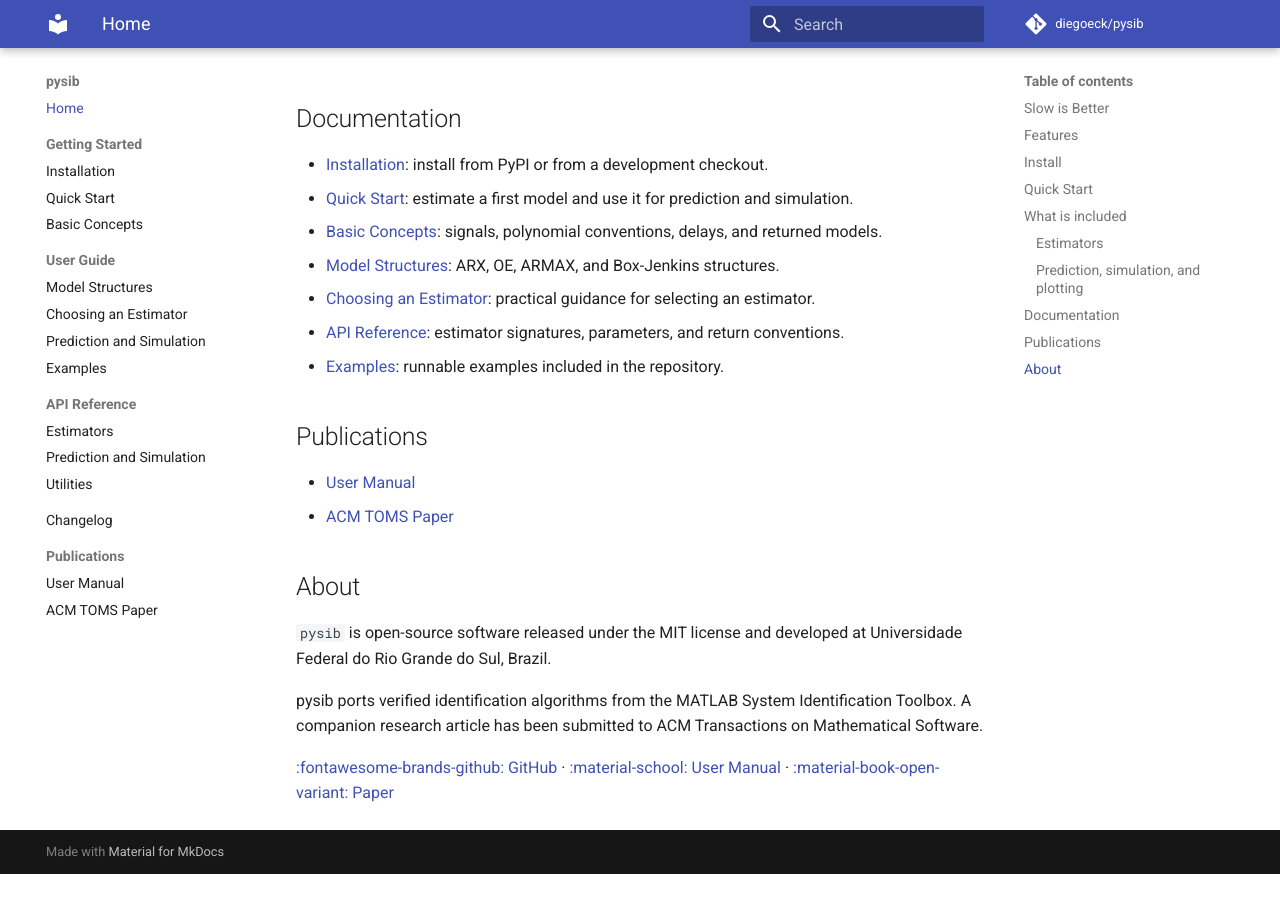
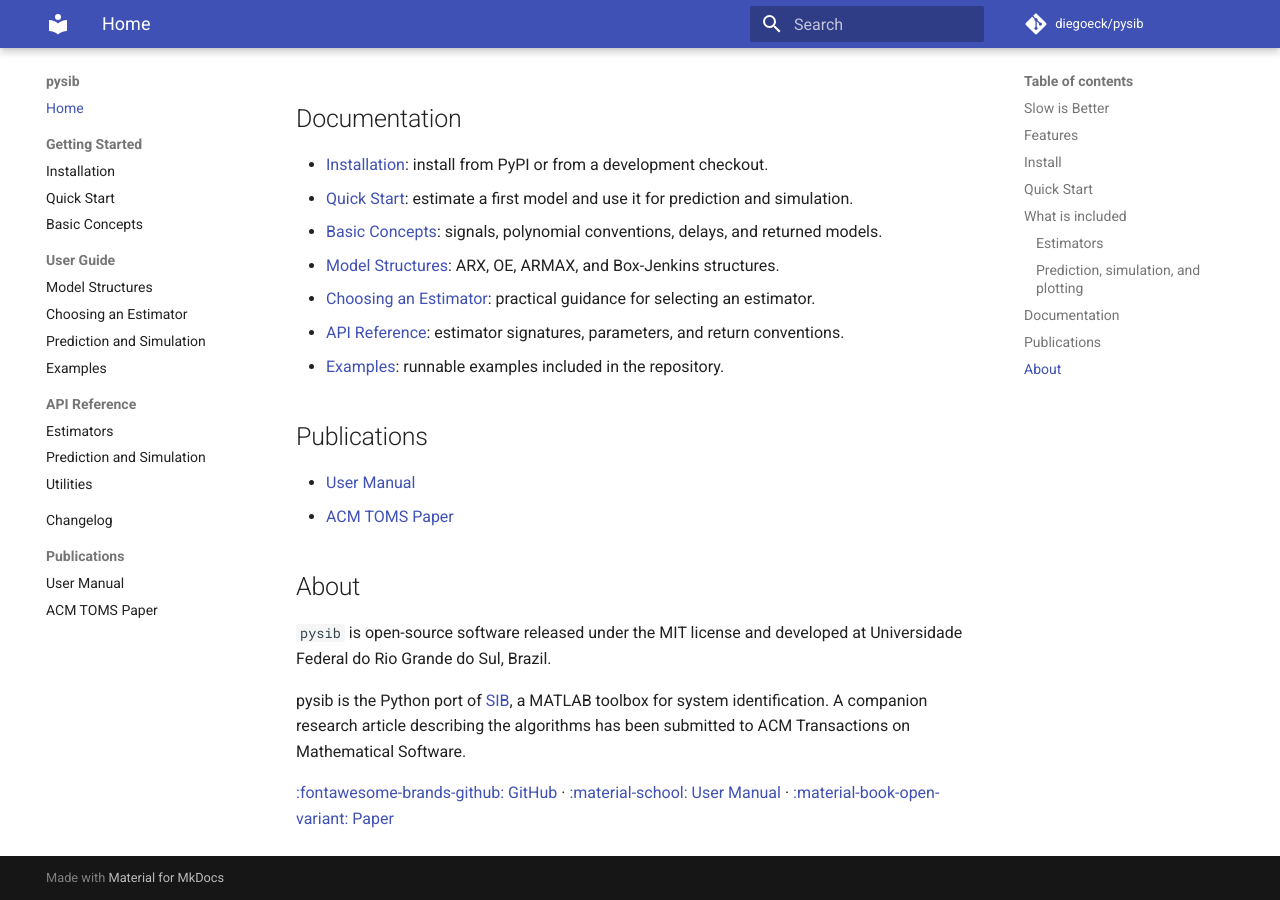
Before and after one commit to diegoeck/pysib, an MkDocs documentation site: the page built from docs/index.md, in a window 1280 px wide and 900 px high, scrolled down 2602 px. Built offline with MkDocs 1.6.1 and Material for MkDocs 9.7.7, drawn with Linux system fonts in a browser that asks for light colours; comment, search, counter and statistics services are not loaded; before the commit the page ends 3476 px from its top, so only the background shows below that.

Commit message:
Fix SIB/Python attribution

```diff
--- a/docs/index.md
+++ b/docs/index.md
@@ -96,6 +96,6 @@
 
 `pysib` is open-source software released under the MIT license and developed at Universidade Federal do Rio Grande do Sul, Brazil.
 
-pysib ports verified identification algorithms from the MATLAB System Identification Toolbox. A companion research article has been submitted to ACM Transactions on Mathematical Software.
+pysib is the Python port of [SIB](https://github.com/diegoeck/sib), a MATLAB toolbox for system identification. A companion research article describing the algorithms has been submitted to ACM Transactions on Mathematical Software.
 
 [:fontawesome-brands-github: GitHub](https://github.com/diegoeck/pysib) · [:material-school: User Manual](manual/main.pdf) · [:material-book-open-variant: Paper](paper/main.pdf)
```
